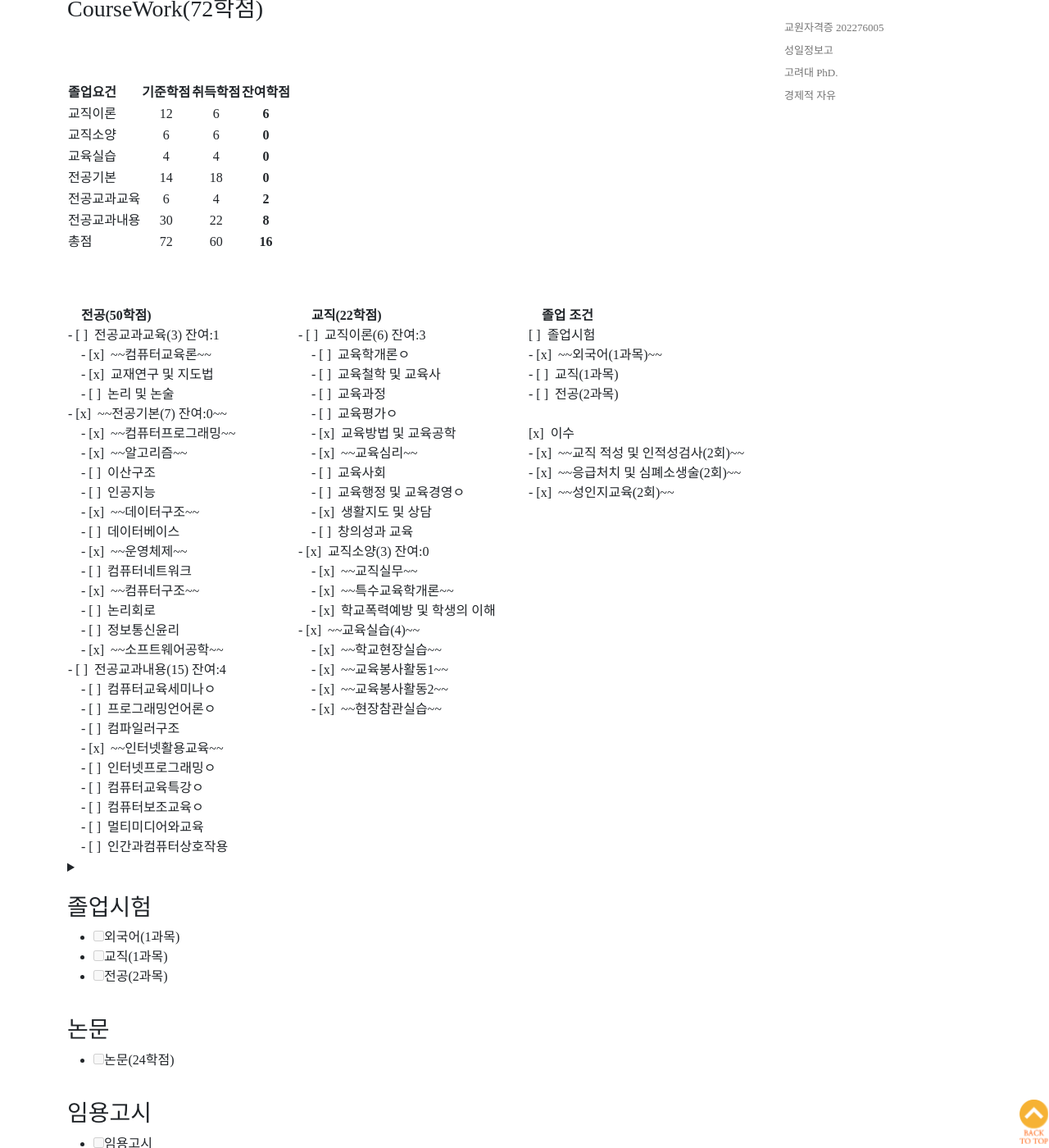
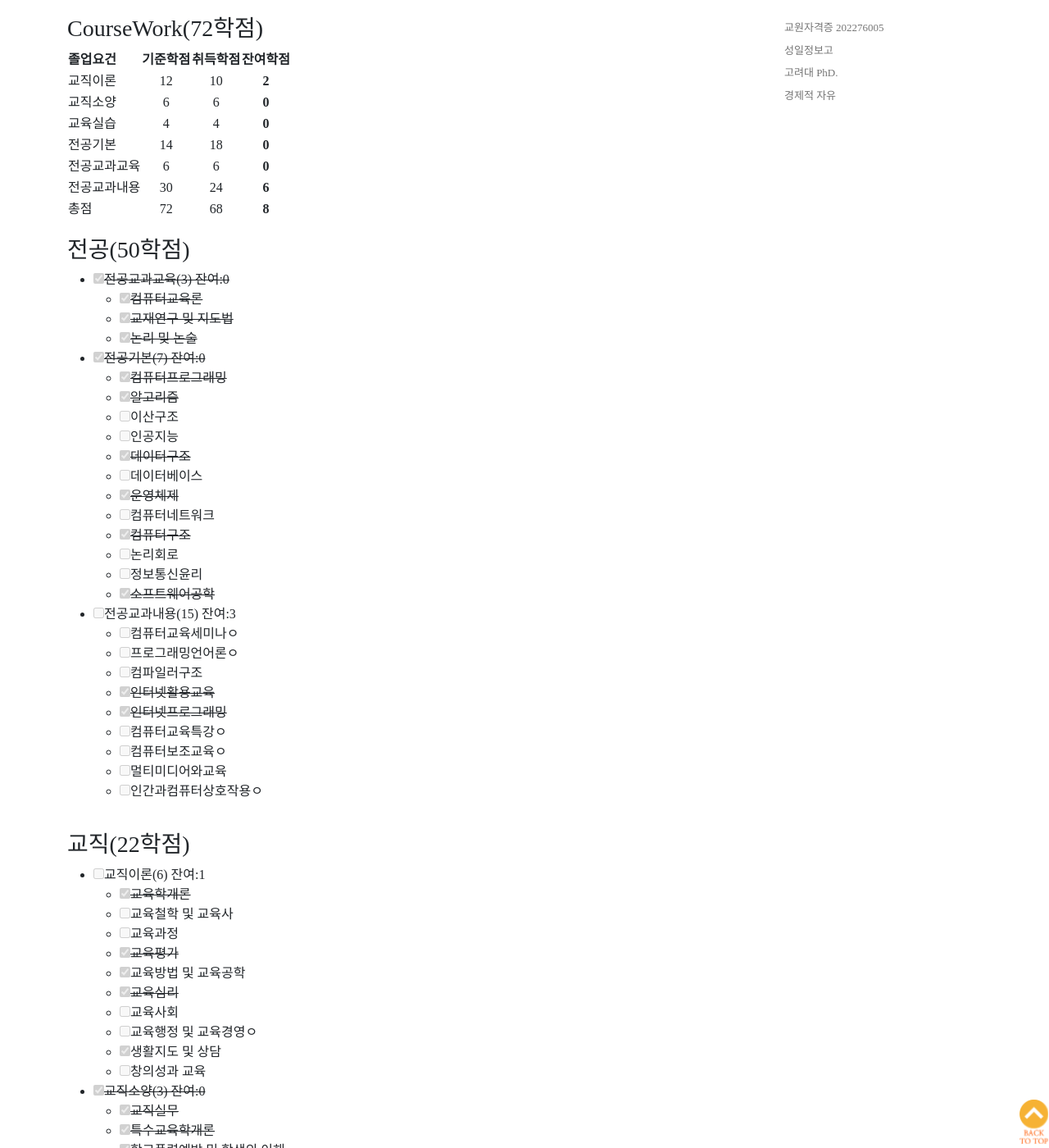
Before and after one commit to upj53/upj53.github.io, a Jekyll site: the page built from _preparing/job.md, in a window 1280 px wide and 1400 px high, scrolled down 604 px. Shown: the whole window at 82% size. Built offline with Jekyll 4.4.1, drawn with Linux system fonts in a browser that asks for light colours; nearby versions of some CDN libraries; some web fonts are replaced; some of the changed lines change nothing that is shown; some of the changed text lies outside the part shown.

Commit message:
교원자격증 2급

```diff
--- a/_preparing/job.md
+++ b/_preparing/job.md
@@ -39,26 +39,23 @@ permalink: /pre/job/
 </div>
 -->
 
-<br/><br/>
-
 |졸업요건|기준학점|취득학점|잔여학점|
 |:-|:-:|:-:|:-:|
-|교직이론|12|6|**6**|
+|교직이론|12|10|**2**|
 |교직소양|6|6|**0**|
 |교육실습|4|4|**0**|
 |전공기본|14|18|**0**|
-|전공교과교육|6|4|**2**|
-|전공교과내용|30|22|**8**|
-|총점|72|60|**16**|
+|전공교과교육|6|6|**0**|
+|전공교과내용|30|24|**6**|
+|총점|72|68|**8**|
 
-<br/><br/>
-
+<!--
 <table class="col-lg-4 col-12" style="display:inline-block; vertical-align:top;" markdown="1">
 <tr><td style="white-space:pre; vertical-align:top;">    <strong>전공(50학점)</strong>
-- [ ]  전공교과교육(3) 잔여:1
+- [x]  ~~전공교과교육(3) 잔여:0~~
     - [x]  ~~컴퓨터교육론~~
-    - [x]  교재연구 및 지도법
-    - [ ]  논리 및 논술
+    - [x]  ~~교재연구 및 지도법~~
+    - [x]  ~~논리 및 논술~~
 - [x]  ~~전공기본(7) 잔여:0~~
     - [x]  ~~컴퓨터프로그래밍~~
     - [x]  ~~알고리즘~~
@@ -72,12 +69,12 @@ permalink: /pre/job/
     - [ ]  논리회로
     - [ ]  정보통신윤리
     - [x]  ~~소프트웨어공학~~
-- [ ]  전공교과내용(15) 잔여:4
+- [ ]  전공교과내용(15) 잔여:3
     - [ ]  컴퓨터교육세미나ㅇ
     - [ ]  프로그래밍언어론ㅇ
     - [ ]  컴파일러구조
     - [x]  ~~인터넷활용교육~~
-    - [ ]  인터넷프로그래밍ㅇ
+    - [x]  ~~인터넷프로그래밍~~
     - [ ]  컴퓨터교육특강ㅇ
     - [ ]  컴퓨터보조교육ㅇ
     - [ ]  멀티미디어와교육
@@ -86,21 +83,21 @@ permalink: /pre/job/
 </table>
 <table class="col-lg-4 col-12" style="display:inline-block; vertical-align:top;">
 <tr><td style="white-space:pre;">    <strong>교직(22학점)</strong>
-- [ ]  교직이론(6) 잔여:3
-    - [ ]  교육학개론ㅇ
+- [ ]  교직이론(6) 잔여:1
+    - [x]  ~~교육학개론~~
     - [ ]  교육철학 및 교육사
     - [ ]  교육과정
-    - [ ]  교육평가ㅇ
+    - [x]  ~~교육평가~~
     - [x]  교육방법 및 교육공학
     - [x]  ~~교육심리~~
     - [ ]  교육사회
     - [ ]  교육행정 및 교육경영ㅇ
     - [x]  생활지도 및 상담
     - [ ]  창의성과 교육
-- [x]  교직소양(3) 잔여:0
+- [x]  ~~교직소양(3) 잔여:0~~
     - [x]  ~~교직실무~~
     - [x]  ~~특수교육학개론~~
-    - [x]  학교폭력예방 및 학생의 이해
+    - [x]  ~~학교폭력예방 및 학생의 이해~~
 - [x]  ~~교육실습(4)~~
     - [x]  ~~학교현장실습~~
     - [x]  ~~교육봉사활동1~~
@@ -125,25 +122,80 @@ permalink: /pre/job/
 <details close>
 <summary></summary>
 </details>
+-->
 
-### 졸업시험
+### 전공(50학점)
+{: #upj_1702636855417}
+
+- [x]  ~~전공교과교육(3) 잔여:0~~
+    - [x]  ~~컴퓨터교육론~~
+    - [x]  ~~교재연구 및 지도법~~
+    - [x]  ~~논리 및 논술~~
+- [x]  ~~전공기본(7) 잔여:0~~
+    - [x]  ~~컴퓨터프로그래밍~~
+    - [x]  ~~알고리즘~~
+    - [ ]  이산구조
+    - [ ]  인공지능
+    - [x]  ~~데이터구조~~
+    - [ ]  데이터베이스
+    - [x]  ~~운영체제~~
+    - [ ]  컴퓨터네트워크
+    - [x]  ~~컴퓨터구조~~
+    - [ ]  논리회로
+    - [ ]  정보통신윤리
+    - [x]  ~~소프트웨어공학~~
+- [ ]  전공교과내용(15) 잔여:3
+    - [ ]  컴퓨터교육세미나ㅇ
+    - [ ]  프로그래밍언어론ㅇ
+    - [ ]  컴파일러구조
+    - [x]  ~~인터넷활용교육~~
+    - [x]  ~~인터넷프로그래밍~~
+    - [ ]  컴퓨터교육특강ㅇ
+    - [ ]  컴퓨터보조교육ㅇ
+    - [ ]  멀티미디어와교육
+    - [ ]  인간과컴퓨터상호작용ㅇ
+
+### 교직(22학점)
+{: #upj_1702636865847}
+
+- [ ]  교직이론(6) 잔여:1
+    - [x]  ~~교육학개론~~
+    - [ ]  교육철학 및 교육사
+    - [ ]  교육과정
+    - [x]  ~~교육평가~~
+    - [x]  교육방법 및 교육공학
+    - [x]  ~~교육심리~~
+    - [ ]  교육사회
+    - [ ]  교육행정 및 교육경영ㅇ
+    - [x]  생활지도 및 상담
+    - [ ]  창의성과 교육
+- [x]  ~~교직소양(3) 잔여:0~~
+    - [x]  ~~교직실무~~
+    - [x]  ~~특수교육학개론~~
+    - [x]  ~~학교폭력예방 및 학생의 이해~~
+- [x]  ~~교육실습(4)~~
+    - [x]  ~~학교현장실습~~
+    - [x]  ~~교육봉사활동1~~
+    - [x]  ~~교육봉사활동2~~
+    - [x]  ~~현장참관실습~~
+
+### 졸업 조건
 {: #upj_1676871772021}
 
-- [ ]  외국어(1과목)
-- [ ]  교직(1과목)
-- [ ]  전공(2과목)
+- [x]  ~~졸업시험~~
+    - [x]  ~~외국어(1과목)~~
+    - [x]  ~~교직(1과목)~~
+    - [x]  ~~전공(2과목)~~
 
+- [x]  ~~이수~~
+    - [x]  ~~교직 적성 및 인적성검사(2회)~~
+    - [x]  ~~응급처치 및 심폐소생술(2회)~~
+    - [x]  ~~성인지교육(2회)~~
 
 ### 논문
 {: #upj_1676871801861}
 
 - [ ]  논문(24학점)
-
-### 임용고시
-{: #upj_1676872002068}
-
-- [ ] 임용고시
-- [ ] 한국사3급
 
 ## 성일정보고
 {: #upj_1676872313196}
@@ -160,7 +212,6 @@ permalink: /pre/job/
     - [ ] Git
     - [ ] WSL
     - [ ] JavaFX
-
 
 ## 고려대 PhD.
 {: #upj_1676872393692}
```
